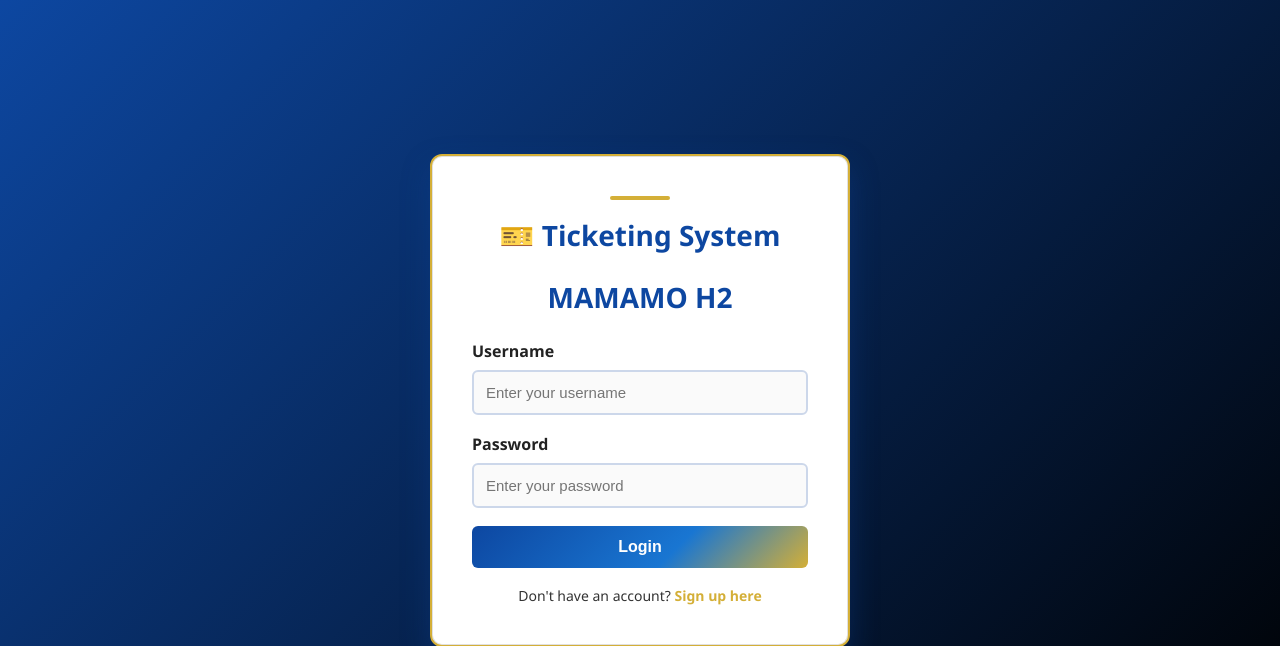
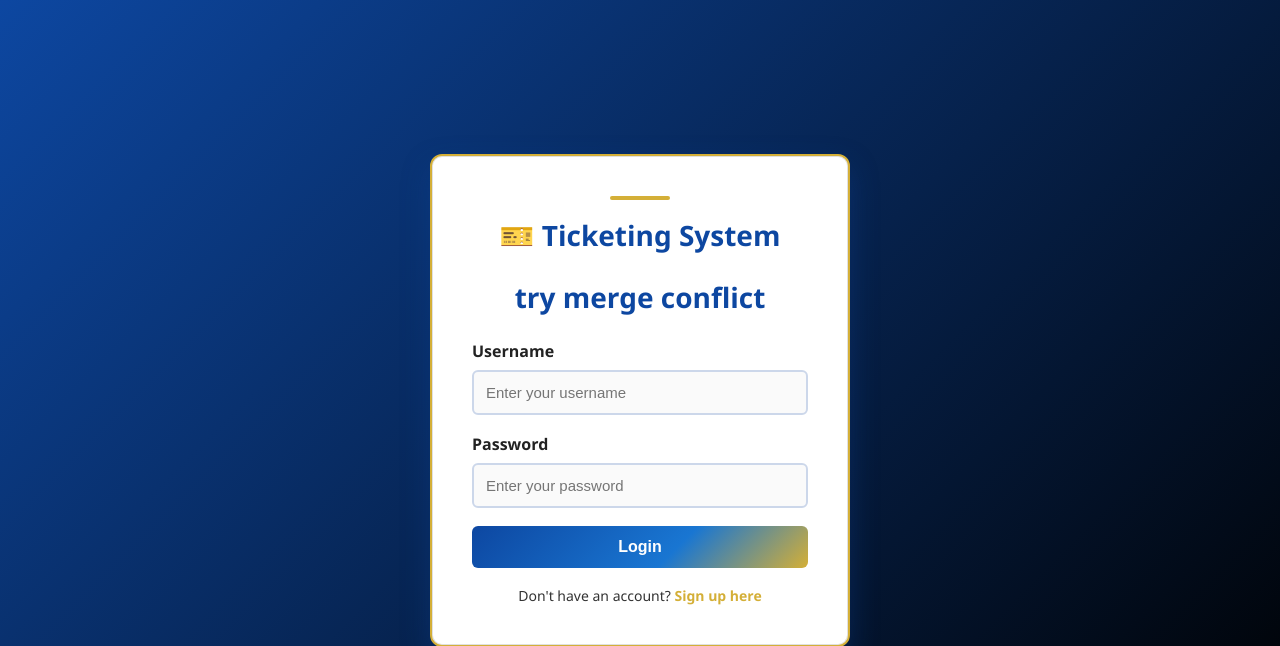
Before and after one commit to Aiko222004/hello-world, a PHP site: page /loginform.php in a window 1280 px wide. Shown: the top 646 px of the page. Run offline with PHP 8.4, Linux system fonts and the light colour scheme.

Commit message:
try meerge conflict

```diff
--- a/loginform.php
+++ b/loginform.php
@@ -142,7 +142,7 @@
     <div class="login-container">
         <div class="accent-bar"></div>
         <h2>🎫 Ticketing System</h2>
-        <h2>MAMAMO H2</h2>
+        <h2>try merge conflict</h2>
 
         <?php if(isset($_SESSION['success'])): ?>
             <div class="success-message">
```
